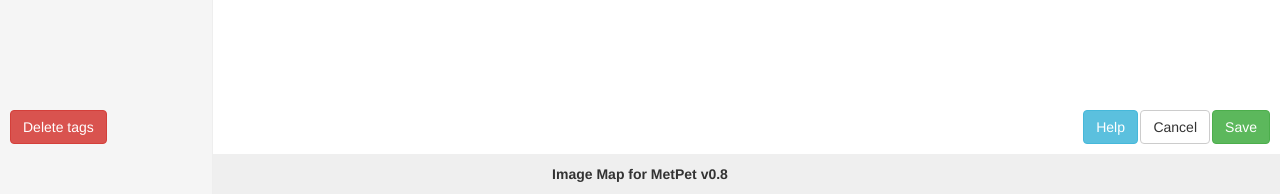
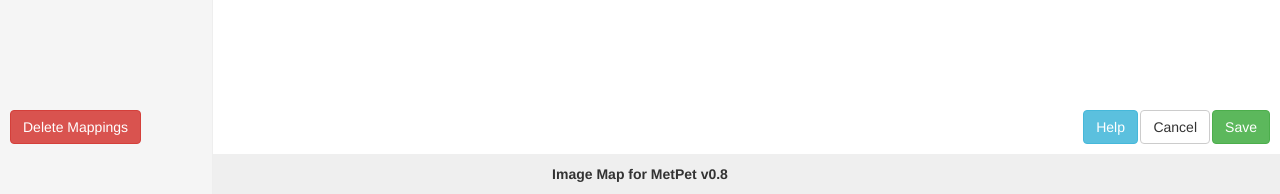
Before and after one commit to metpetdb/IMMP, a Flask app: template templates/map.html in a window 1280 px wide. Shown: the part 606-800 px from the top of the page. Run offline with Flask 2, Linux system fonts and the light colour scheme; the template is opened without the code that fills it, so the values that code supplies are empty; some libraries are stand-ins or nearby versions.

Commit message:
edited verbiage tag==>mapping

```diff
--- a/static/js/main.js
+++ b/static/js/main.js
@@ -60,7 +60,7 @@ document.getElementById("cancel").addEventListener("click", function(){
 })
 
 document.getElementById("help").addEventListener("click",function(){
-    alert("To add a tag, click anywhere on the image, then click the data row you wish to tag to that location. A red X will appear which allows you to delete tags you've created. Click 'Save' in the bottom right to save your tags once you've finished.")
+    alert("To add a mapping, click anywhere on the image, then click the data row you wish to map to that location. A red X will appear which allows you to delete mappings you've created. Click 'Save' in the bottom right to save your map once you've finished.")
 });
 
 document.getElementById("deleteTags").addEventListener("click", function(){
--- a/templates/map.html
+++ b/templates/map.html
@@ -26,7 +26,7 @@
     </div>
       <map name="mapper-map" class="mapper-map">
       </map>
-    <div id="deleteTags"><button id="delete" class="btn btn-danger">Delete tags</button><button id="create" class="btn btn-success" style="display:none;">Create tags</button></div>
+    <div id="deleteTags"><button id="delete" class="btn btn-danger">Delete Mappings</button><button id="create" class="btn btn-success" style="display:none;">Create Mappings</button></div>
     <div id="help"><button type="button" class="btn btn-info">Help</button></div>
     <div id="cancel"><button type="button" class="btn btn-default">Cancel</button></div>
     <div id="save"><button type="button" class="btn btn-success">Save</button></div>
```
